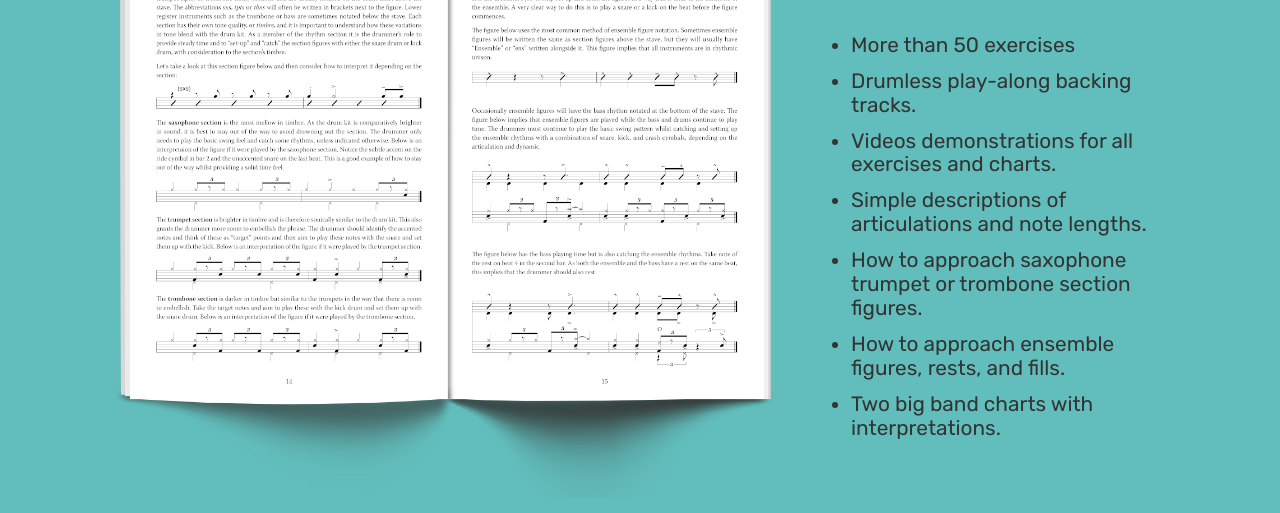
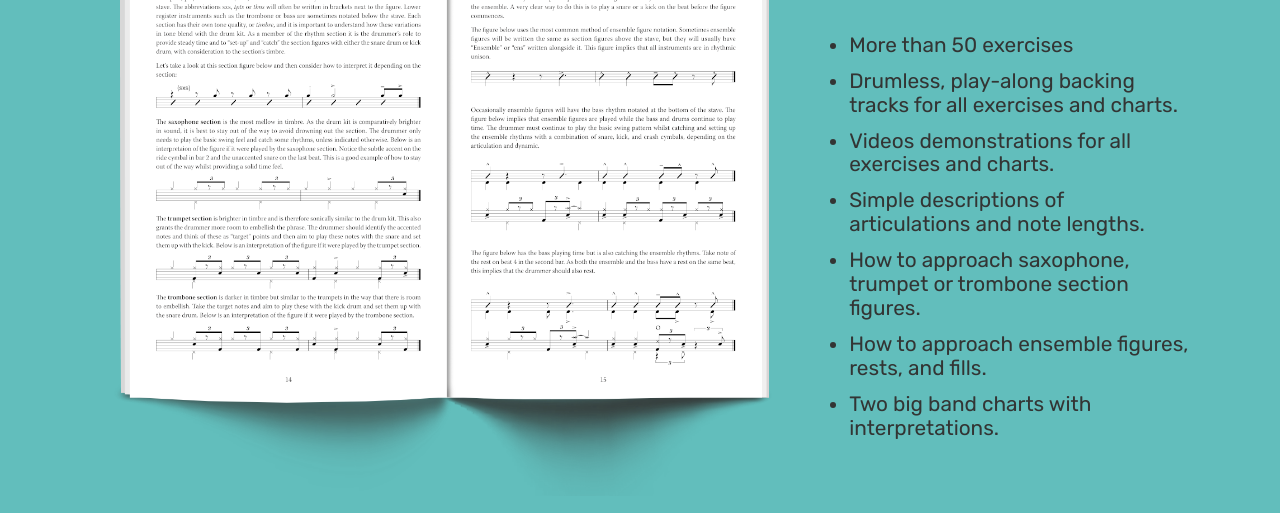
Before and after one commit to astanislavski/The-Beginner-s-Guide-to-Big-Band-Drumming, a website: page index.html in a window 1280 px wide. Shown: the part 731-1244 px from the top of the page. Drawn offline with Linux system fonts and the light colour scheme.

Commit message:
Update index.html

```diff
--- a/index.html
+++ b/index.html
@@ -31,10 +31,10 @@
         <h2>What's included</h2>
         <ul>
           <li>More than 50 exercises</li>
-          <li>Drumless play-along backing tracks.</li>
+          <li>Drumless, play-along backing tracks for all exercises and charts.</li>
           <li>Videos demonstrations for all exercises and charts.</li>
           <li>Simple descriptions of articulations and note lengths.</li>
-          <li>How to approach saxophone trumpet or trombone section figures.</li>
+          <li>How to approach saxophone, trumpet or trombone section figures.</li>
           <li>How to approach ensemble figures, rests, and fills.</li>
           <li>Two big band charts with interpretations.</li>
         </ul>
```
